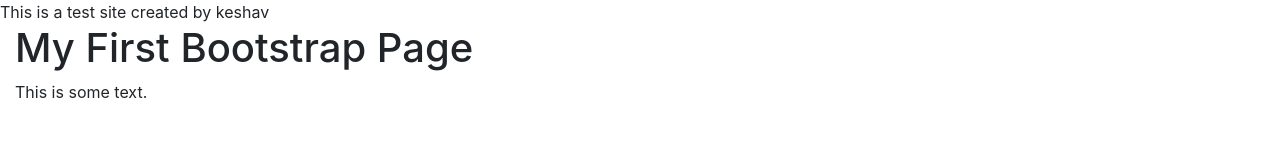
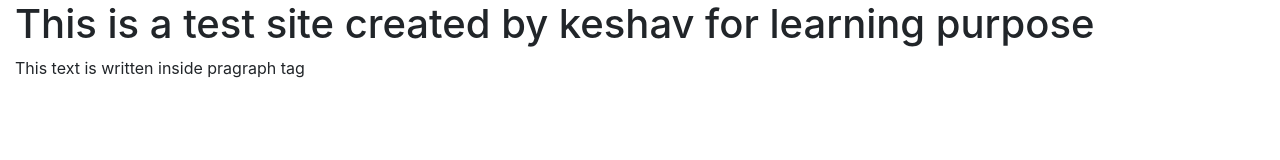
Before and after one commit to keshavaranjan/hello-world, a plain HTML site: page index.html in a window 1280 px wide. Drawn offline with nearby package versions, Linux system fonts and the light colour scheme.

Commit message:
Update index.html

```diff
--- a/index.html
+++ b/index.html
@@ -1,6 +1,5 @@
 <!DOCTYPE html>
 <html lang="en">
-This is a test site created by keshav
 <head>
   <title>Bootstrap 4 Example</title>
   <meta charset="utf-8">
@@ -13,8 +12,8 @@ This is a test site created by keshav
 <body>
 
 <div class="container-fluid">
-  <h1>My First Bootstrap Page</h1>
-  <p>This is some text.</p>
+  <h1>This is a test site created by keshav for learning purpose</h1>
+  <p>This text is written inside pragraph tag</p>
 </div>
 
 </body>
```
